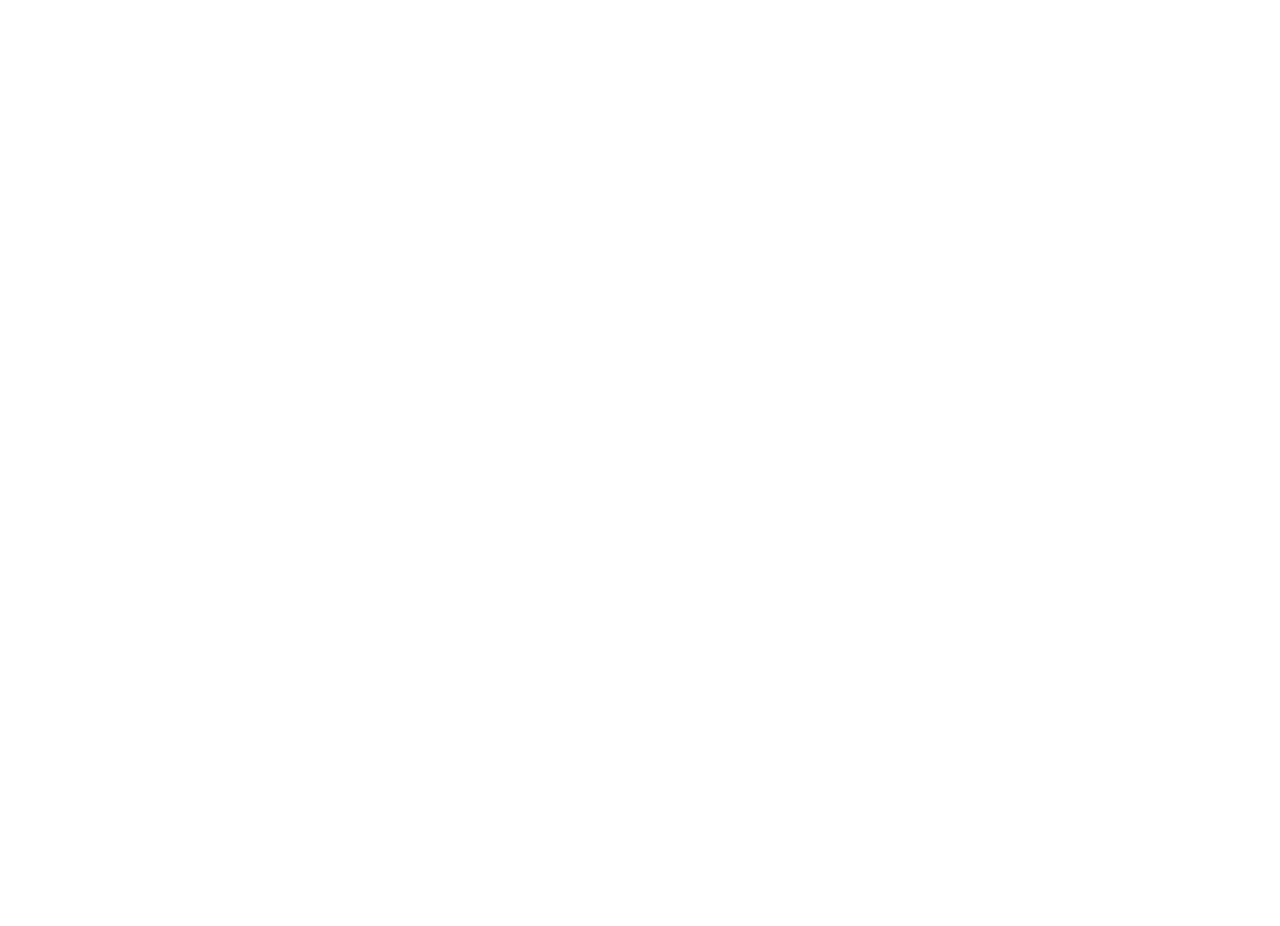
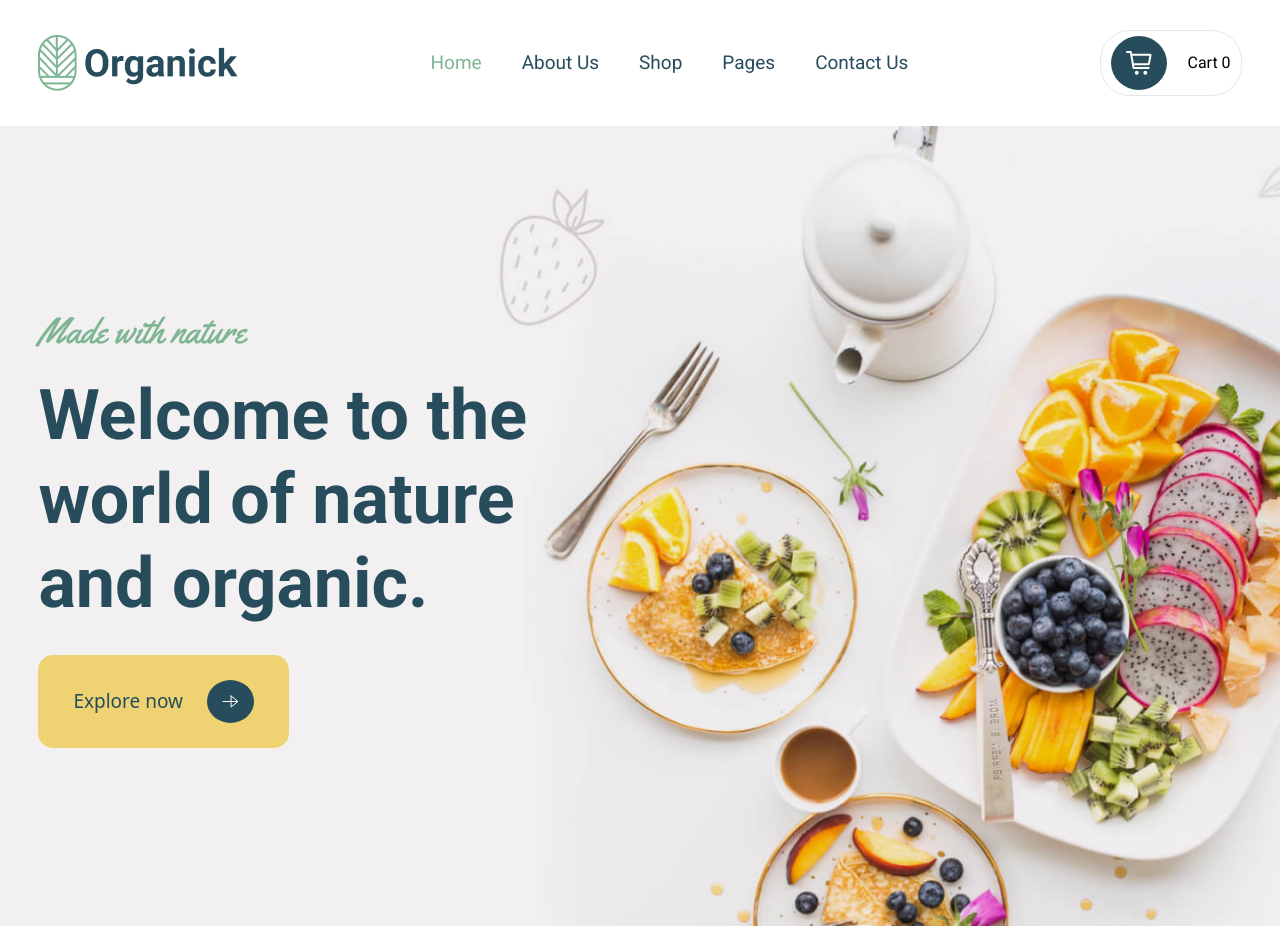
Before and after one commit to Joseph-RY/Organick, a website: page src/index.html in a window 1280 px wide. Before the commit the page ends 800 px from the top, so only its background shows below. Drawn offline with Linux system fonts and the light colour scheme.

Commit message:
Add Intro

```diff
--- a/src/index.html
+++ b/src/index.html
@@ -3,11 +3,43 @@
 <head>
     <meta charset="UTF-8">
     <meta name="viewport" content="width=device-width, initial-scale=1.0">
+    <link rel="stylesheet" href="./style.css">
     <link rel="stylesheet" href="./output.css">
     <title>Lesson_4</title>
 </head>
 <body>
 
+    <div class="max-w-[1440px] mx-auto">
+        <menu class="flex items-center justify-between px-[3%] py-[30px]">
+            <img src="../images/logo.png" alt="">
+            <div class="hidden lg:flex items-center gap-10 text-[19px] text-[#274C5B]">
+                <a class="text-[#7EB693]" href="#">Home</a>
+                <a href="#">About Us</a>
+                <a href="#">Shop</a>
+                <a href="#">Pages</a>
+                <a href="#">Contact Us</a>
+            </div>
+            <div class="hidden lg:flex items-center gap-[20px] px-[10px] py-[5px] rounded-[30px] border-[1px]">
+                <div class="p-[15px] rounded-[50%] bg-[#274C5B]">
+                    <img src="../images/shop.svg" alt="">
+                </div>
+                <a href="#">Cart 0</a>
+            </div>
+            <div class="flex lg:hidden flex-col gap-1 p-[10px] rounded-[10px] bg-[#7EB693]">
+                <hr class="w-[19px] h-[2px] border-none bg-white">
+                <hr class="w-[14px] h-[2px] border-none bg-white">
+                <hr class="w-[17px] h-[2px] border-none bg-white">
+            </div>
+        </menu>
+
+        <header class="h-auto lg:h-[100vh] px-[3%] flex items-center">
+            <div class="lg:w-[500px]">
+                <span class="text-[36px] text-[#7EB693]">Made with nature</span>
+                <h1 class="text-[70px] text-[#274C5B] font-[700] leading-[84px] mt-[15px] mb-[30px]">Welcome to the world of nature and organic.</h1>
+                <button class="flex items-center gap-6 px-[35px] py-[25px] bg-[#EFD372] rounded-[15px] text-[19px] text-[#274C5B]">Explore now <div class="p-[15px] rounded-[50%] bg-[#274C5B]"><img src="../images/arrow.svg" alt=""></div></button>
+            </div>
+        </header>
+    </div>
 
 
 </body>
--- /dev/null
+++ b/src/style.css
@@ -0,0 +1,22 @@
+@import url('https://fonts.googleapis.com/css2?family=Open+Sans:ital,wght@0,300..800;1,300..800&family=Roboto:ital,wght@0,100..900;1,100..900&family=Yellowtail&display=swap');
+
+span {
+    font-family: "Yellowtail", serif;
+}
+
+h1,h2,h3,
+h4,h5,h6,
+a {
+    font-family: "Roboto", serif;
+}
+
+p {
+    font-family: "Open Sans", serif;
+}
+
+header {
+    background-image: url(../images/img_1.png);
+    background-repeat: no-repeat;
+    background-size: cover;
+    background-position: center;
+}
```
Also changed, not shown: src/output.css.
